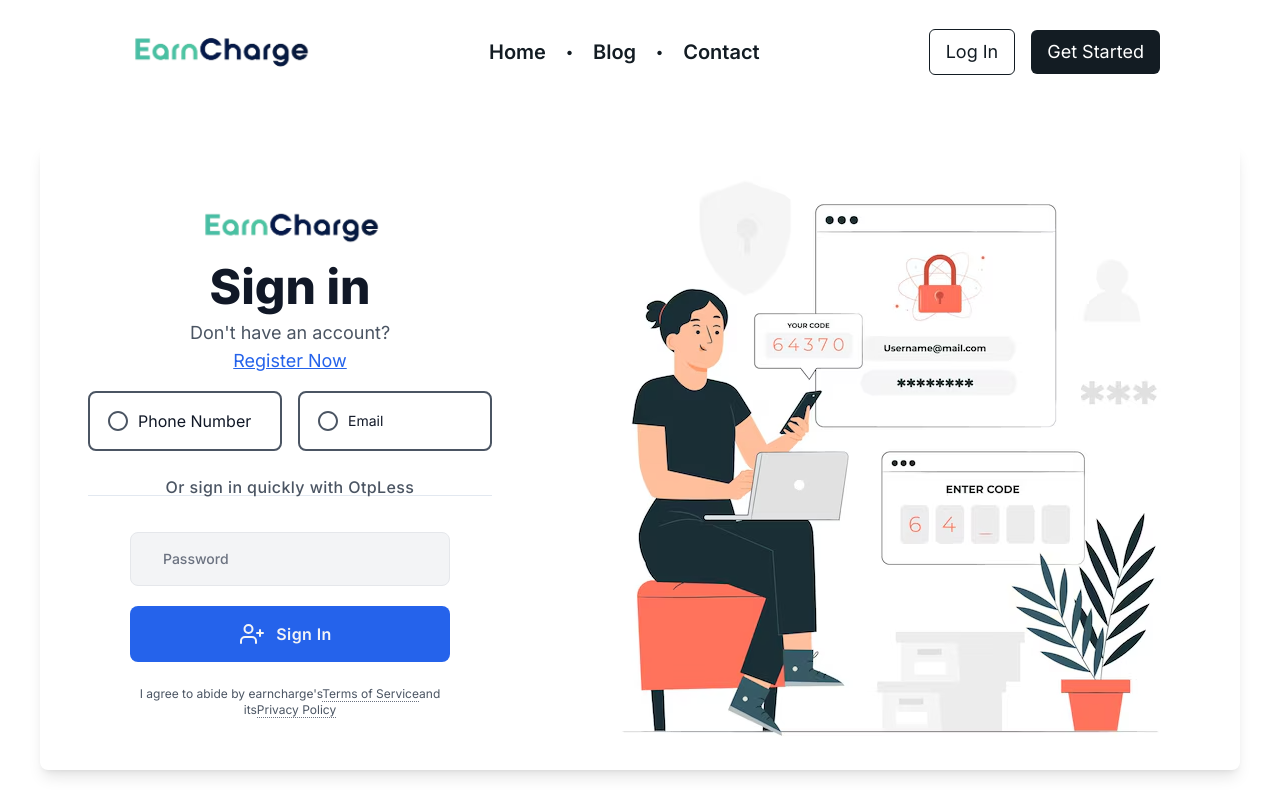
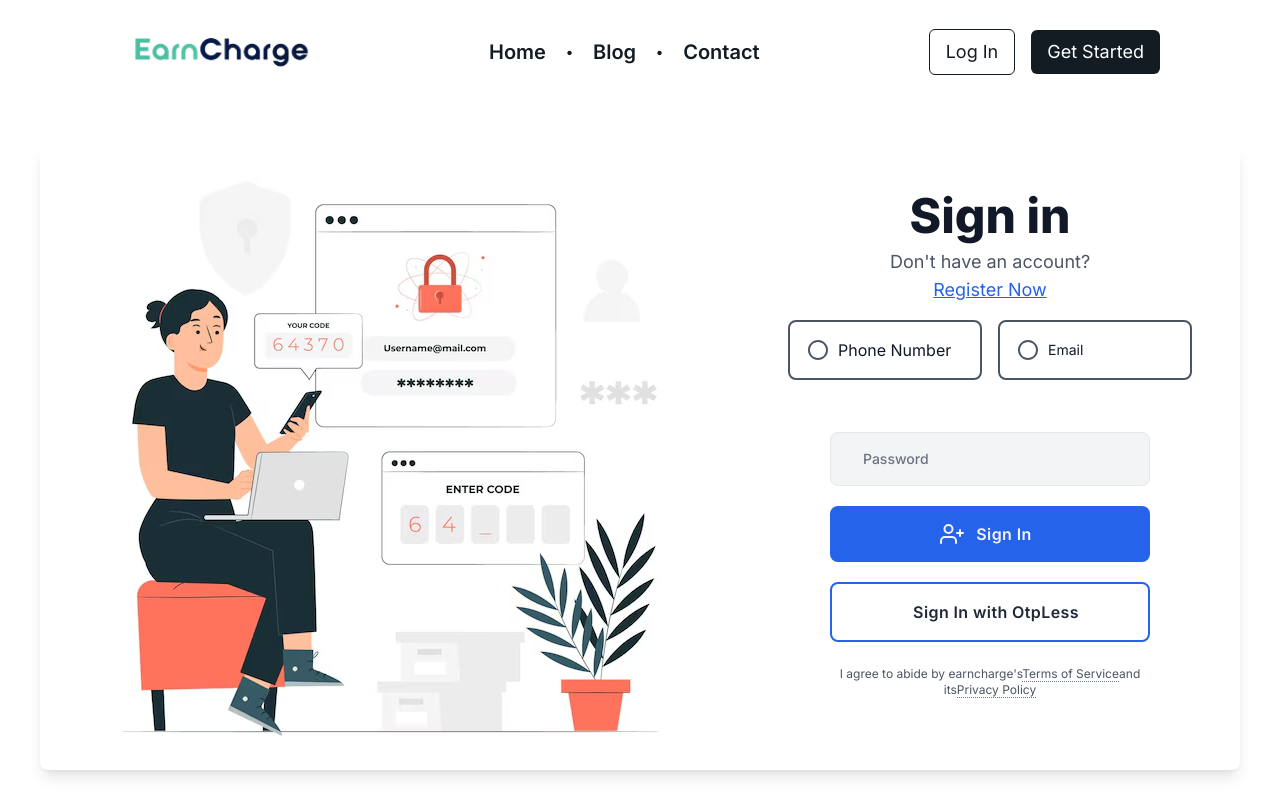
Before and after one commit to Vismay19999/earncharge-rewrite-frontend, a Next.js app: page /login in a window 1280 px wide. Shown: the top 800 px of the page. Built offline with nearby package versions, Linux system fonts and the light colour scheme.

Commit message:
login page done

```diff
--- a/src/components/auth/LoginForm.tsx
+++ b/src/components/auth/LoginForm.tsx
@@ -70,16 +70,12 @@ const LoginForm: React.FC = () => {
   return (
     <div className="rounded-lg text-gray-900 flex justify-center">
       <div className="max-w-screen-xl rounded-lg shadow-lg m-0 sm:m-10 bg-white sm:rounded-lg flex justify-center flex-1">
+        <div className="flex-1 text-center hidden lg:flex items-center justify-center">
+          <div className="">
+            <Image src={login} alt="login" />
+          </div>
+        </div>
         <div className="lg:w-1/2 xl:w-5/12 p-6 sm:p-12">
-          <div>
-            <Image
-              src={logo}
-              alt="logo"
-              className="mx-auto"
-              height={200}
-              width={200}
-            />
-          </div>
           <div className="flex flex-col items-center">
             <h1 className="text-3xl xl:text-5xl font-extrabold">Sign in</h1>
             <span className="text-gray-600 text-lg mt-2">
@@ -132,16 +128,7 @@ const LoginForm: React.FC = () => {
               </motion.div>
             </div>
             <div className="w-full flex-1">
-              <div className="my-4 border-b text-center">
-                <Link
-                  href={"/otpless/sendLink"}
-                  className="leading-none px-2 inline-block text-md text-gray-600 mb-2 tracking-wide font-medium bg-white transform translate-y-1/2"
-                >
-                  Or sign in quickly with OtpLess
-                </Link>
-              </div>
-
-              <div className="mx-auto max-w-xs">
+              <div className="mx-auto max-w-xs pt-8">
                 {loginMethod === "phoneNumber" && (
                   <input
                     type="tel"
@@ -193,6 +180,14 @@ const LoginForm: React.FC = () => {
                   </svg>
                   <span className="ml-3">Sign In</span>
                 </button>
+                <Link href={"/otpless/sendLink"}>
+                  <button
+                    type="button"
+                    className="mt-5 tracking-wide font-semibold border-2 border-blue-600 text-gray-800 hover:text-gray-100 w-full py-4 rounded-lg hover:bg-blue-600 transition-all duration-300 ease-in-out flex items-center justify-center focus:shadow-outline focus:outline-none"
+                  >
+                    <span className="ml-3">Sign In with OtpLess</span>
+                  </button>
+                </Link>
                 <p className="mt-6 text-xs text-gray-600 text-center">
                   I agree to abide by earncharge&apos;s
                   <a
@@ -214,11 +209,6 @@ const LoginForm: React.FC = () => {
           </div>
         </div>
         <ToastContainer />
-        <div className="flex-1 text-center hidden lg:flex items-center justify-center">
-          <div className="">
-            <Image src={login} alt="login" />
-          </div>
-        </div>
       </div>
     </div>
   );
--- a/src/components/auth/RegisterForm.tsx
+++ b/src/components/auth/RegisterForm.tsx
@@ -132,15 +132,6 @@ const RegisterForm: React.FC<RegisterFormProps> = ({ onSubmit }) => {
               </motion.div>
             </div>
             <div className="w-full flex-1">
-              <div className="my-4 border-b text-center">
-                <Link
-                  href={"/otpless/sendLink"}
-                  className="leading-none px-2 inline-block text-md text-gray-600 mb-2 tracking-wide font-medium bg-white transform translate-y-1/2"
-                >
-                  Or sign up quickly with OtpLess
-                </Link>
-              </div>
-
               <div className="mx-auto max-w-xs">
                 <div>
                   <Controller
@@ -278,6 +269,14 @@ const RegisterForm: React.FC<RegisterFormProps> = ({ onSubmit }) => {
                   </svg>
                   <span className="ml-3">Sign Up</span>
                 </button>
+                <Link href={"/otpless/sendLink"}>
+                  <button
+                    type="button"
+                    className="mt-5 tracking-wide font-semibold border-2 border-blue-600 text-gray-800 hover:text-gray-100 w-full py-4 rounded-lg hover:bg-blue-600 transition-all duration-300 ease-in-out flex items-center justify-center focus:shadow-outline focus:outline-none"
+                  >
+                    <span className="ml-3">Sign Up with OtpLess</span>
+                  </button>
+                </Link>
                 <p className="mt-6 text-xs text-gray-600 text-center">
                   I agree to abide by earncharge&apos;s
                   <a
```
